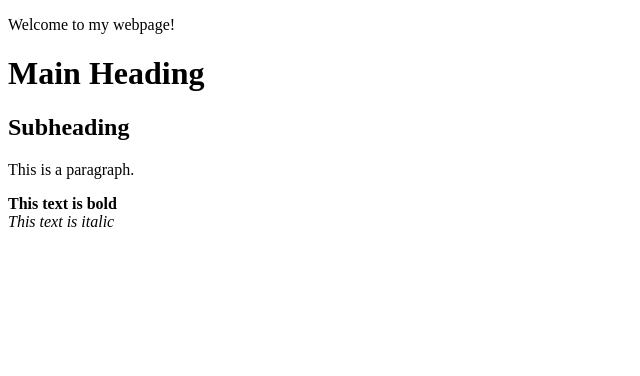
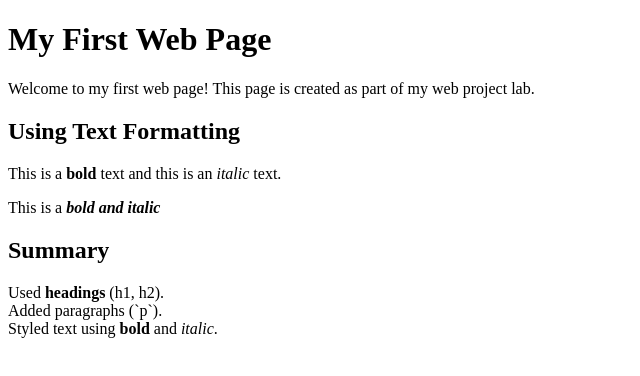
Before and after one commit to ngtronghoang97/week01, a plain HTML site: page index.html in a window 1280 px wide. Shown: the whole page, without its empty margins (0-640 px from the left). Drawn offline with Linux system fonts and the light colour scheme.

Commit message:
Update index.html

```diff
--- a/index.html
+++ b/index.html
@@ -1,19 +1,27 @@
 <!DOCTYPE html>
 <html>
     <head>
-        <title>About COS10026</title>
+        <title>My First Web Page</title>
 		<meta charset="UTF-8">
 		<meta name="description" content="Introduction to basic HTML elements">
 		<meta name="keywords" content="HTML, Doctype, Head, Body, Meta, Paragraph, Headings, Strong, Emphasis">
 		<meta name="author" content="Your Name">
     </head>
     <body>
-		<p>Welcome to my webpage!</p>
-		<h1>Main Heading</h1>
-		<h2>Subheading</h2>
-		<p>This is a paragraph.</p>
-		<strong>This text is bold</strong>
-		<br>
-		<em>This text is italic</em>
+		<h1>My First Web Page</h1>
+
+		<p>Welcome to my first web page! This page is created as part of my web project lab.</p>
+		<h2>Using Text Formatting</h2>
+
+		<p>This is a <strong>bold</strong> text and this is an <em>italic</em> text.</p>
+
+		<p> This is a <strong><em>bold and italic</em></strong> </p>
+
+		<h2>Summary</h2>
+
+		<p>Used <strong>headings</strong> (h1, h2).<br>
+   		Added paragraphs (`p`).<br>
+   		Styled text using <strong>bold</strong> and <em>italic</em>.<br>
+		</p>
     </body>
 </html>
```
